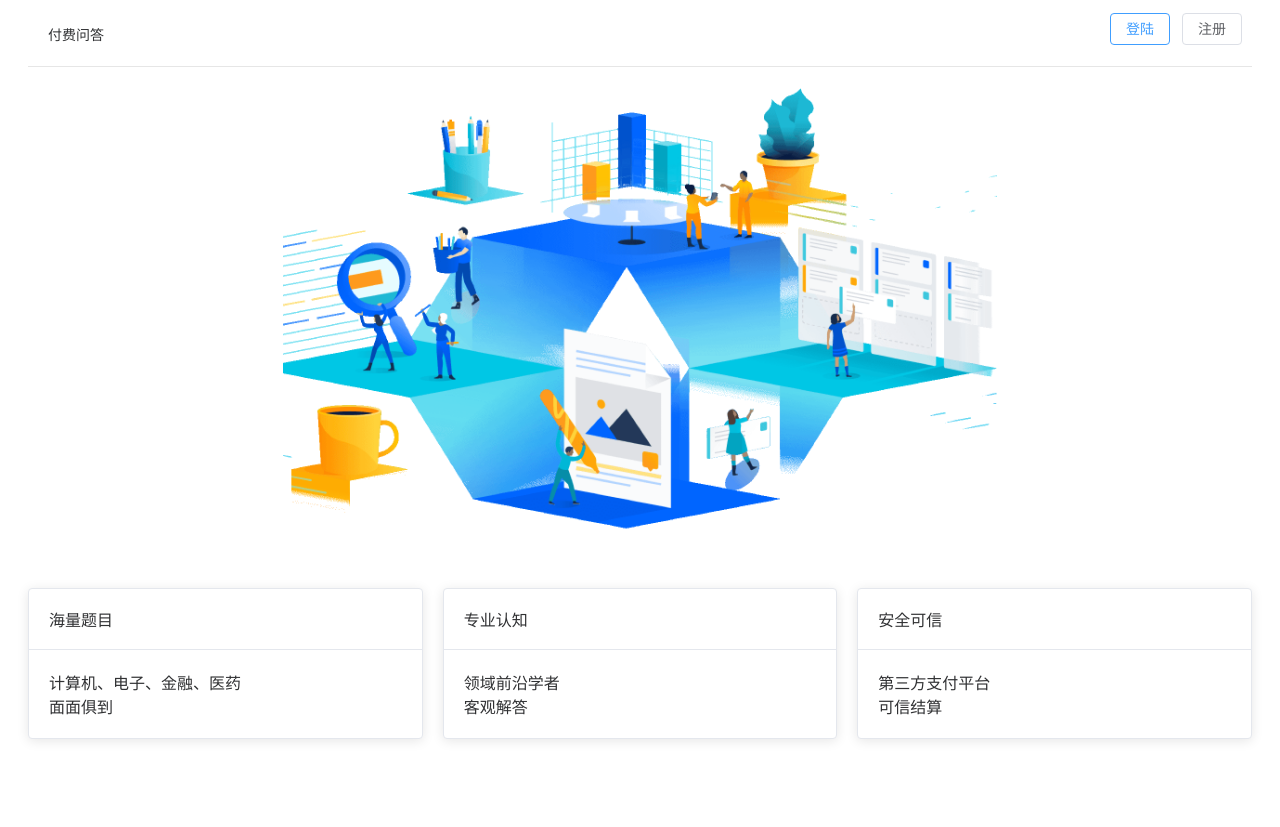
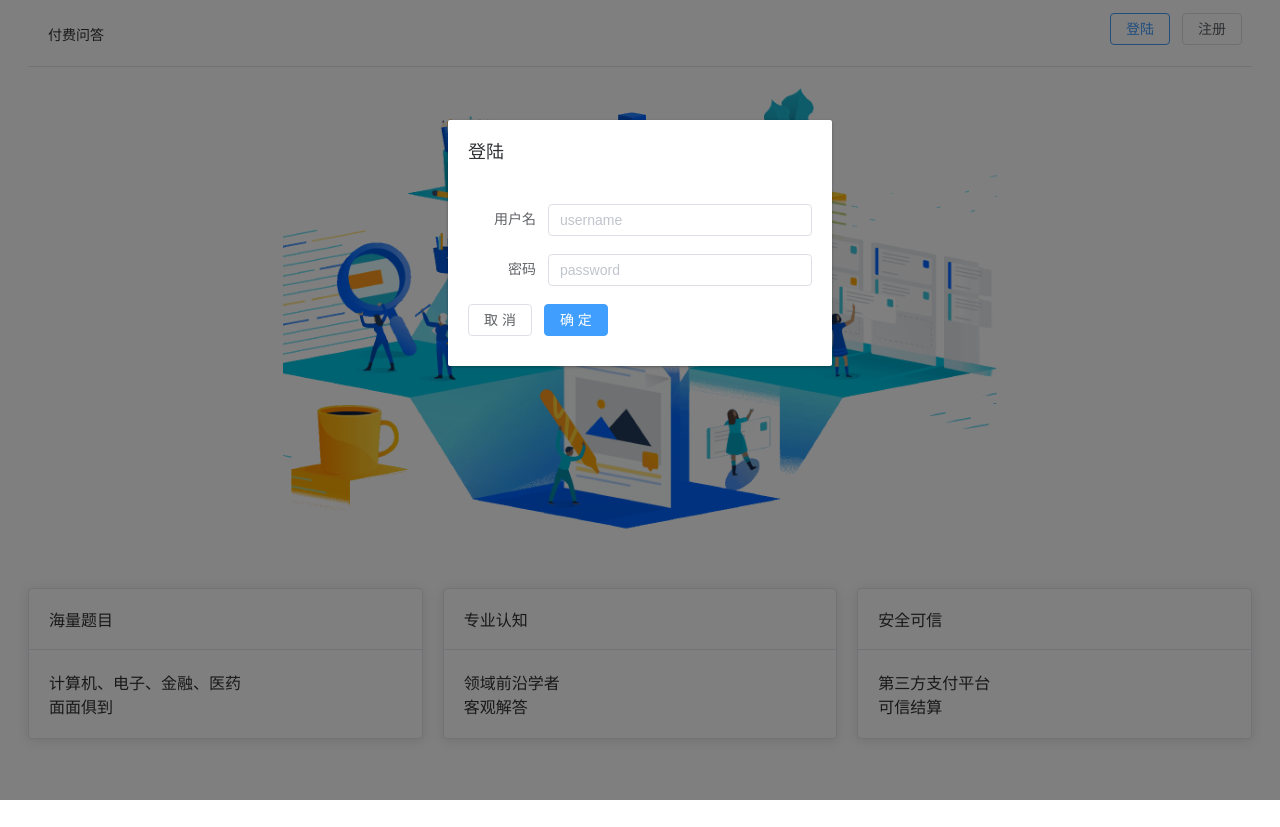
Before and after one commit to Ch1ldr3n/QASystem, a Vue app in the folder frontend/: page / in a window 1280 px wide. Both pictures are taken after a click on the button "登陆". Built offline with nearby package versions, Linux system fonts and the light colour scheme.

Commit message:
frontend: added a login page #3

```diff
--- a/frontend/src/components/Homepage.vue
+++ b/frontend/src/components/Homepage.vue
@@ -5,8 +5,8 @@
         <el-menu-item index="2">付费问答</el-menu-item>
 
          <el-row style='position: absolute;right:10px;top:5px;'>
-          <el-button plain v-on:click="login=true">登陆</el-button>
-          <el-button plain v-on:click="login=true">注册</el-button>
+          <el-button plain v-on:click="signin.dialogVisible=true">登陆</el-button>
+          <el-button plain v-on:click="register.dialogVisible=true">注册</el-button>
         </el-row>
       </el-menu>
     </el-header>
@@ -63,22 +63,43 @@
     <el-footer>
     </el-footer>
   </el-container>
+
+  <Signin v-model="signin.dialogVisible"/>
 </template>
 
 <script>
+import Signin from './Signin.vue'
 const image = require('../assets/fufeiwenda_pic1_tu.png')
 
 export default {
-  name: 'HelloWorld',
+  name: 'Homepage',
+  components: {
+		Signin,
+		//Register
+	},
   props: {
     msg: String
   },
   data() {
     return {
       image,
-      login:false
+      signin:{
+        dialogVisible:false
+      },
+      register:{
+        dialogVisible:false
+      }
     }
-  }
+  },
+  methods:{
+    signin_: function(){//username, password) {
+      this.signin.dialogVisible = false;
+    },
+    quit:function() {
+			this.signin.dialogVisible = false;
+      this.register.dialogVisible = false
+		},
+	},
 }
 </script>
 
--- /dev/null
+++ b/frontend/src/components/Signin.vue
@@ -0,0 +1,78 @@
+<template>
+  <el-dialog
+        style="text-align: center"
+        title="登陆"
+        :show-close=false
+        width="30%">
+    <el-form label-width="80px">
+      <el-form-item label="用户名">
+        <el-input placeholder="username" v-model="state.username" autocomplete="off"></el-input>
+        <span v-if="state.username_valid===false" style="color: red">请设置合法用户名!</span>
+      </el-form-item>
+    </el-form>
+	<el-form label-width="80px">
+      <el-form-item label="密码">
+        <el-input placeholder="password" v-model="state.password" autocomplete="off"></el-input>
+        <span v-if="state.username_valid===false" style="color: red">请设置合法密码!</span>
+      </el-form-item>
+    </el-form>
+    <span class="dialog-footer">
+      <el-button v-on:click="quit">取 消</el-button>
+      <el-button type="primary" v-on:click="pushList"
+                  :disabled="state.username_valid===false"
+                  >确 定</el-button>
+    </span>
+  </el-dialog>
+</template>
+
+<script>
+export default {
+	name: "Signin",
+	props:{
+		dialogVisible: {
+			type: Boolean,
+			default: () => true
+		},
+
+	},
+	data(){
+		return {
+			state: {
+				type: Object,
+				default: () => {
+					return {
+						username: "",
+						username_valid: false,
+						password: "",
+						password_valid: false,
+					}
+				}
+			}
+		}
+	},
+	methods: {
+		signin: function(){
+			this.$parent.signin_()//this.state.username,this.state.password),
+			this.state.username="",
+			this.state.password=""
+			},
+		quit: function(){
+			this.$parent.quit(),
+			this.state.username="",
+			this.state.password=""
+		},
+	},
+	watch: { // 用于实时检测username是否合法
+		"state.username": {
+			handler(newName) {
+				this.state.username_valid = /^[A-Za-z\u4e00-\u9fa5][-A-Za-z0-9\u4e00-\u9fa5_]*$/.test(newName)
+			}
+		},
+		"state.password": {
+			handler(newName) {
+				this.state.password_valid = /^[A-Za-z\u4e00-\u9fa5][-A-Za-z0-9\u4e00-\u9fa5_]*$/.test(newName)
+			}
+		}
+	}
+}
+</script>
```
Also changed, not shown: 1 other file (tests, documents, lock files or other folders).
